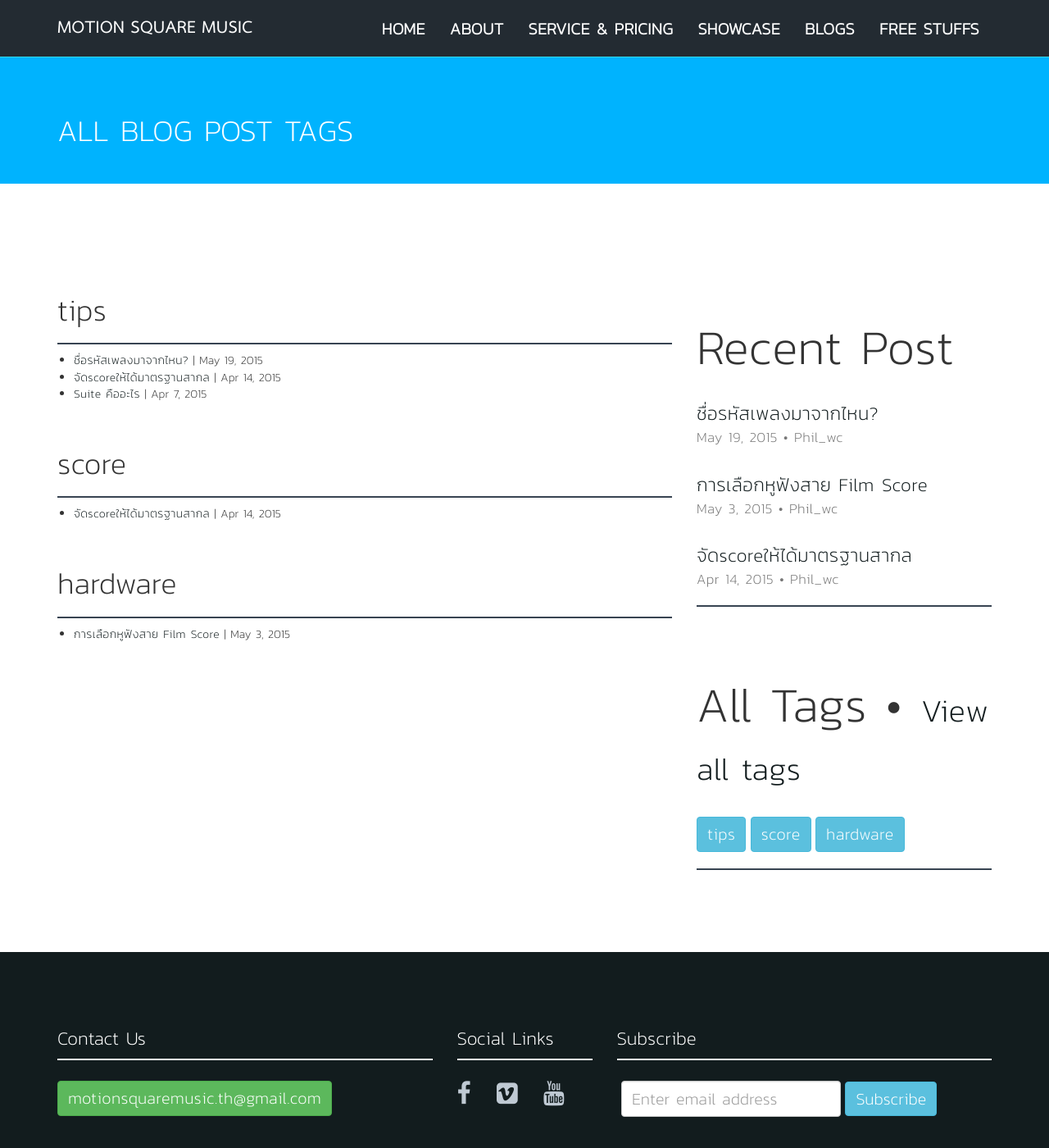
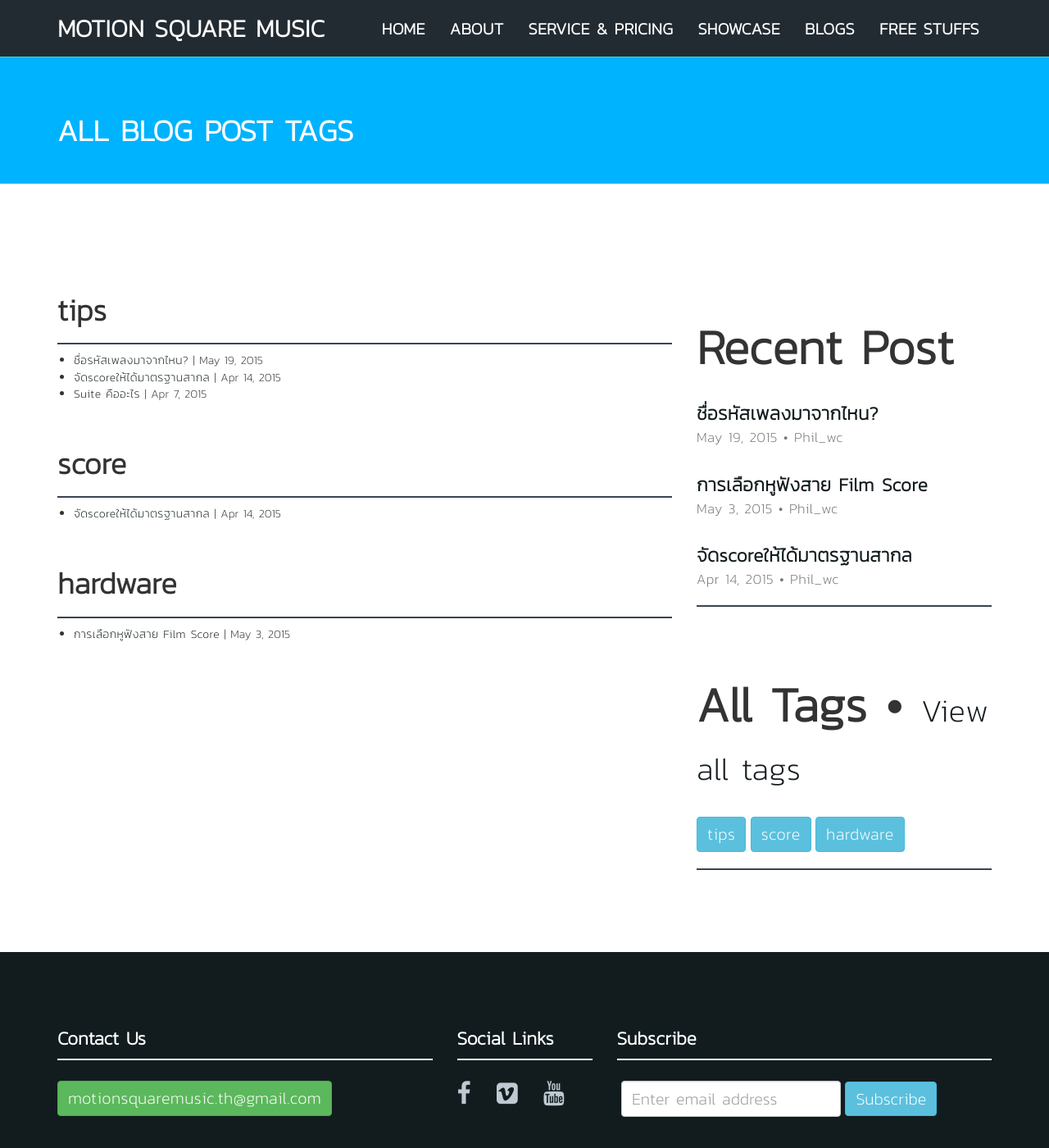
Before and after one commit to motionsquaremusic/motionsquaremusic.github.io, a Jekyll site: the page built from tags/index.html, in a window 1280 px wide and 1400 px high. Shown: the whole window at 82% size. Built offline with Jekyll 4.4.1, drawn with Linux system fonts in a browser that asks for light colours; nearby versions of some CDN libraries; some web fonts are replaced; comment, search, counter and statistics services are not loaded.

Commit message:
added more thai font properties

```diff
--- a/assets/css/addons.css
+++ b/assets/css/addons.css
@@ -109,7 +109,7 @@ input[type=submit],input[type=text],input[type=email] {
 h1, h2, h3, h4 {
   font-family:  'cadson', sans-serif;
   margin: 1.414em 0 0.5em;
-  font-weight: inherit;
+  font-weight: 600;
   line-height: 1.2;
 }
 
@@ -119,9 +119,7 @@ h1 {
 }
 
 h2 {font-size: 4.236em;}
-
 h3 {font-size: 2.618em;}
-
 h4 {font-size: 1.618em;}
 
 small, .font_small {font-size: 0.618em;}
@@ -248,13 +246,13 @@ input[type=submit],input[type=text],input[type=email] {
 
   .testimonial h1,.testimonial h2,.testimonial h3,
   .testimonial h4,.testimonial h5,.testimonial h6 {
-    font-family: 'saraban', sans-serif;
+    font-family: 'cadson', sans-serif;
     font-weight: bolder;
     text-align: center;
   }
 
   .testimonial p, .testimonial small {
-    font-family: 'saraban', sans-serif;
+    font-family: 'cadson', sans-serif;
     font-weight: light;
   }
 
@@ -307,7 +305,7 @@ ORIGINAL THEME OVERRIDE
   }
 
   .navbar-brand {
-    font-family: 'saraban', sans-serif;
+    font-family: 'cadson', sans-serif;
     font-weight: 900;
     font-size: 30px !important;
   }
```
